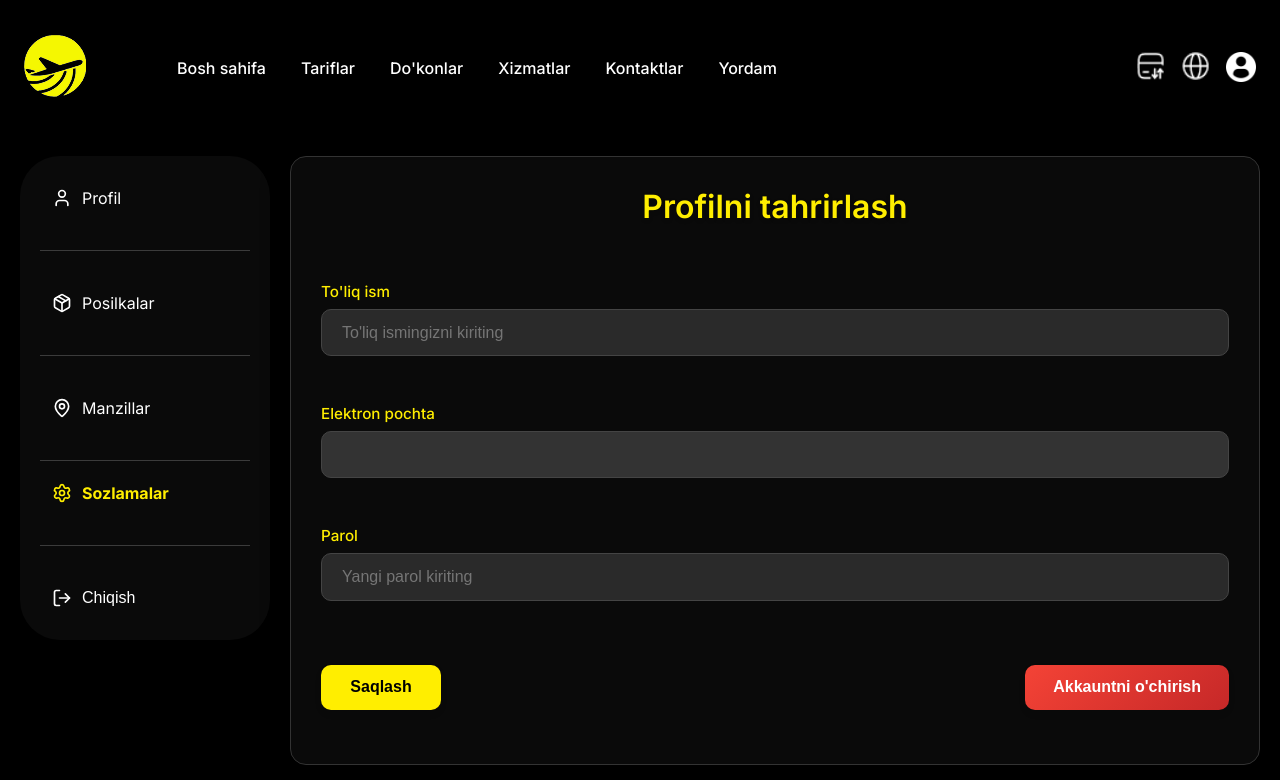
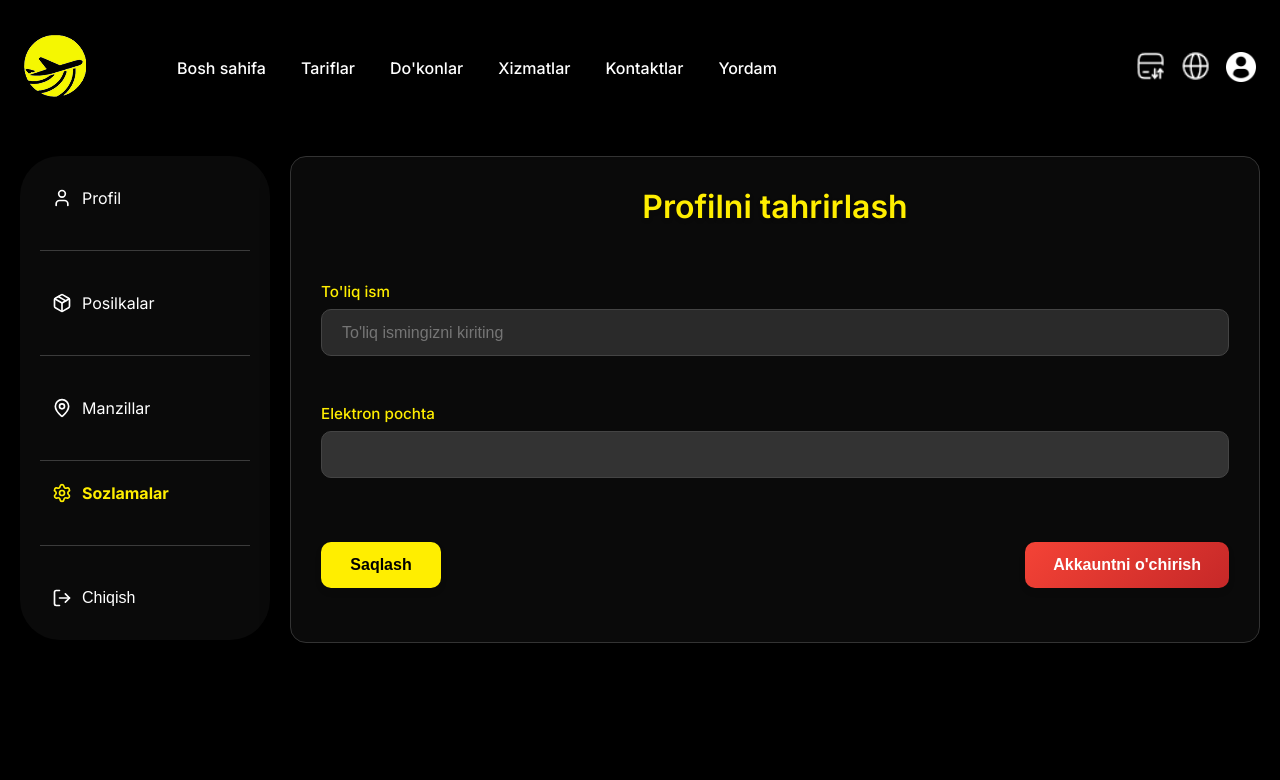
Before and after one commit to Sarvarchik2/express-abu, a Nuxt app: page /settings in a window 1280 px wide. Shown: the top 780 px of the page. Built offline with nearby package versions, Linux system fonts and the light colour scheme.

Commit message:
Remove numerous build output files from the `.output` directory and modify `pages/settings.vue`.

```diff
--- a/app.vue
+++ b/app.vue
@@ -30,7 +30,7 @@ const route = useRoute();
 
 // Страницы, где показывать Sidebar
 const sidebarRoutes = ['/profile', '/parcels', '/address', '/balance', '/claims', '/settings'];
-const authRoutes = ['/login', '/registration'];
+const authRoutes = ['/login', '/registration', '/forgot-password'];
 
 const showSidebar = computed(() => {
   return sidebarRoutes.some(path => route.path === path || route.path.endsWith(path));
--- a/pages/settings.vue
+++ b/pages/settings.vue
@@ -28,22 +28,6 @@
             >
           </div>
 
-          <!-- Password -->
-          <div class="form-group">
-            <label class="input-label">{{ $t('profileedit.password') }}</label>
-            <div class="password-wrapper">
-              <input
-                  :type="showPassword ? 'text' : 'password'"
-                  v-model="formData.password"
-                  :placeholder="$t('profileedit.password_placeholder')"
-                  class="form-input"
-                  minlength="8"
-              >
-              <button type="button" class="toggle-password" @click="showPassword = !showPassword">
-                <i :class="showPassword ? 'far fa-eye-slash' : 'far fa-eye'"></i>
-              </button>
-            </div>
-          </div>
         </div>
 
         <div class="form-actions">
@@ -106,13 +90,11 @@ export default {
 
     const formData = ref({
       email: '',
-      full_name: '',
-      password: ''
+      full_name: ''
     });
 
     const isLoading = ref(false);
     const showDeleteModal = ref(false);
-    const showPassword = ref(false);
     const notification = ref({
       show: false,
       type: '',
@@ -120,13 +102,31 @@ export default {
       icon: ''
     });
 
-    // Fetch user data from localStorage
-    const fetchUserData = () => {
+    // Fetch user data from backend
+    const fetchUserData = async () => {
+      // Set temporary values from local storage
       formData.value = {
         email: localStorage.getItem('email') || '',
-        full_name: localStorage.getItem('full_name') || '',
-        password: ''
+        full_name: localStorage.getItem('full_name') || ''
       };
+
+      const token = localStorage.getItem('access_token');
+      if (token) {
+        try {
+          const response = await axios.get('https://abuexpresslogisticscargo.com/api/get-me/', {
+            headers: { 'Authorization': `Bearer ${token}` }
+          });
+          if (response.data?.success) {
+            const user = response.data.data;
+            formData.value.email = user.email || formData.value.email;
+            formData.value.full_name = user.full_name || formData.value.full_name;
+            localStorage.setItem('email', user.email);
+            localStorage.setItem('full_name', user.full_name);
+          }
+        } catch (e) {
+          console.error('Ошибка при загрузке профиля с сервера', e);
+        }
+      }
     };
 
     // Update profile
@@ -136,8 +136,7 @@ export default {
         const token = localStorage.getItem('access_token');
 
         const requestData = {
-          full_name: formData.value.full_name,
-          password: formData.value.password || undefined
+          full_name: formData.value.full_name
         };
 
         const response = await axios.patch(
@@ -224,7 +223,6 @@ export default {
       formData,
       isLoading,
       showDeleteModal,
-      showPassword,
       notification,
       submitForm,
       confirmDelete,
```
